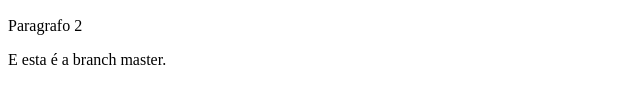
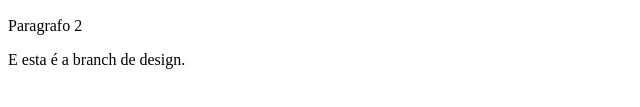
Before and after one commit to KauanCSS/Projeto-teste, a plain HTML site: page index.html in a window 1280 px wide. Shown: the part 195-302 px from the top of the page, 0-640 px from the left. Drawn offline with Linux system fonts and the light colour scheme.

Commit message:
update design

```diff
--- a/index.html
+++ b/index.html
@@ -18,7 +18,7 @@
             <h2>Artigo 2</h2>
             <p>Paragrafo 2</p>
         </article>
-        <p>E esta é a branch master.</p>
+        <p>E esta é a branch de design.</p>
     </main>
 
 </body>
```
